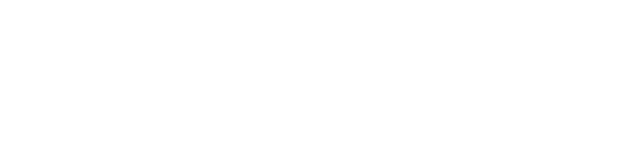
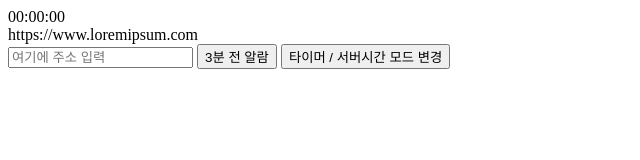
Before and after one commit to YouLearnMJ/Univ-platform, a website: page views/index.html in a window 1280 px wide. Shown: the whole page, without its empty margins (0-640 px from the left). Drawn offline with Linux system fonts and the light colour scheme.

Commit message:
added html frame

```diff
--- a/views/index.html
+++ b/views/index.html
@@ -1,14 +1,42 @@
 <!--Main page-->
 <!DOCTYPE html>
-<html lang="en">
+<html lang="ko">
 <head>
     <meta charset="UTF-8">
     <meta name="viewport" content="width=device-width, initial-scale=1.0">
     <meta name="author" content="Wonjun-You, Saehee-Park, Minjung-Jo, Taewook-Nam">
-    <title>Document</title>
-    <link rel='stylesheet' href='/stylesheets/style.css' />
+    <title>서버시간</title>
+    <link rel='stylesheet' href='/stylesheets/style.css'/>
 </head>
 <body>
 
+    <header>
+        <!-- 추후에 메뉴바 추가 예정 -->
+    </header>
+
+    <main>
+        <!-- 서버시간, 타이머를 보여주는 섹션 -->
+        <section class="clock">
+            <div id="clock">00:00:00</div>
+        </section>
+
+        <!-- 입력한 주소를 보여주는 섹션 -->
+        <section class="url">
+            <div id="url">https://www.loremipsum.com</div>
+        </section>
+
+        <!-- 서버 주소를 입력받는 섹션 -->
+        <section class="form">
+            <form>
+                <input type="url" placeholder="여기에 주소 입력">
+                <input type="button" value="3분 전 알람">
+                <input type="button" value="타이머 / 서버시간 모드 변경">
+            </form>
+        </section>
+    </main>
+
+    <!-- 스크립트 -->
+    <script src="changemode.js"></script>
+    <script src="servertime.js"></script>
 </body>
 </html>
```
